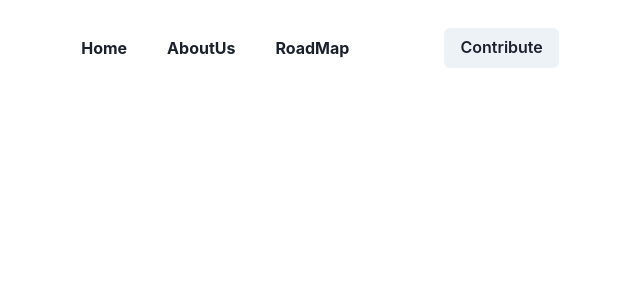
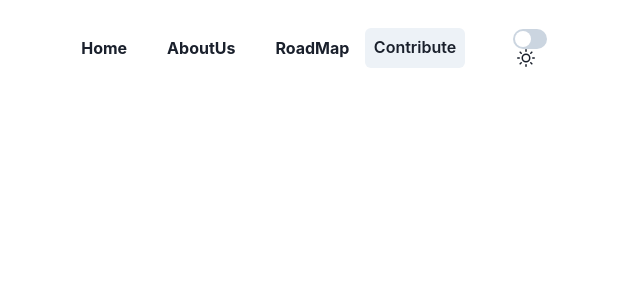
Before and after one commit to BAC-Archive/frontend, a React (Vite) app: page / in a window 1280 px wide. Shown: the top 300 px of the page, without its empty margins (328-968 px from the left). Built offline with nearby package versions, Linux system fonts and the light colour scheme.

Commit message:
Fixing Dark/lightMode + Button

```diff
--- a/package.json
+++ b/package.json
@@ -10,6 +10,7 @@
     "preview": "vite preview"
   },
   "dependencies": {
+    "@chakra-ui/icons": "^2.1.1",
     "@chakra-ui/react": "^2.8.2",
     "@emotion/react": "^11.11.1",
     "@emotion/styled": "^11.11.0",
--- /dev/null
+++ b/src/components/DarkModeSwitch.tsx
@@ -0,0 +1,20 @@
+import { useColorMode, Switch, SwitchProps, Box } from '@chakra-ui/react';
+import { MoonIcon, SunIcon } from '@chakra-ui/icons';
+
+const DarkModeSwitch = (props: SwitchProps) => {
+  const { colorMode, toggleColorMode } = useColorMode();
+
+  return (
+    <Switch
+      isChecked={colorMode === 'dark'}
+      onChange={toggleColorMode}
+      colorScheme="teal"
+    >
+      <Box as="span" fontSize="lg" ml="-1" mr="1">
+        {colorMode === 'dark' ? <MoonIcon /> : <SunIcon />}
+      </Box>
+    </Switch>
+  );
+};
+
+export default DarkModeSwitch;
--- a/src/components/LandingTopBar.tsx
+++ b/src/components/LandingTopBar.tsx
@@ -1,6 +1,6 @@
 import React from "react";
-import {  Flex, Box, Link, Text, HStack, Button,  Container} from "@chakra-ui/react";
-
+import {  Flex, Box, Link, Text, HStack, Button,  Container, Spacer} from "@chakra-ui/react";
+import DarkModeSwitch from "./DarkModeSwitch"
 const TopBar: React.FC = () => {
   return (
 
@@ -24,12 +24,19 @@ const TopBar: React.FC = () => {
             </Link>
           </Box>
         </HStack>
+
+        <HStack>
         <Button as={Link} href='https://github.com/BAC-Archive'>
           <Text>Contribute</Text>
         </Button>
+        <Box padding='4'>
+          <Spacer />
+        </Box>
+        <DarkModeSwitch />
+      </HStack>
 
-        </Flex>
-       </Container>
+      </Flex>
+    </Container>
 
         );
 };
--- a/src/main.tsx
+++ b/src/main.tsx
@@ -6,7 +6,7 @@ import LandingPage from './pages/LandingPage';
 const root = createRoot(document.getElementById('root') as HTMLElement);
 
 root.render(
-  <ChakraProvider theme={{ styles: { global: { body: { bg: '#010026' } } } }}>
+  <ChakraProvider>
     <CSSReset />
     <Router>
       <Routes>
```
Also changed, not shown: 1 other file (tests, documents, lock files or other folders).
